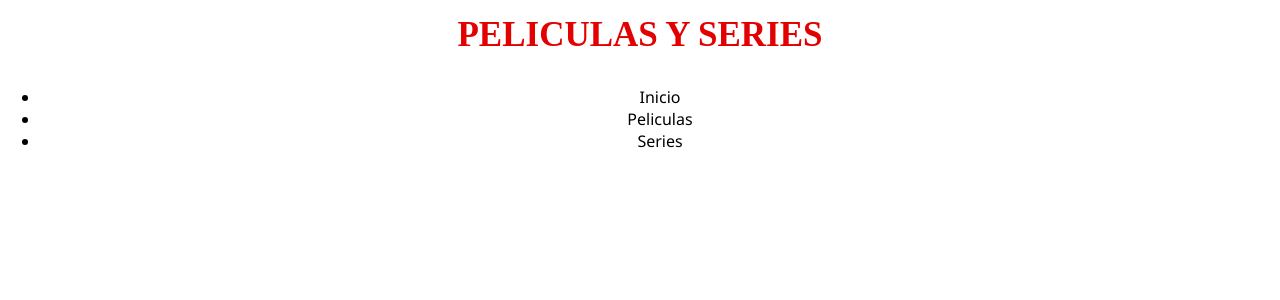
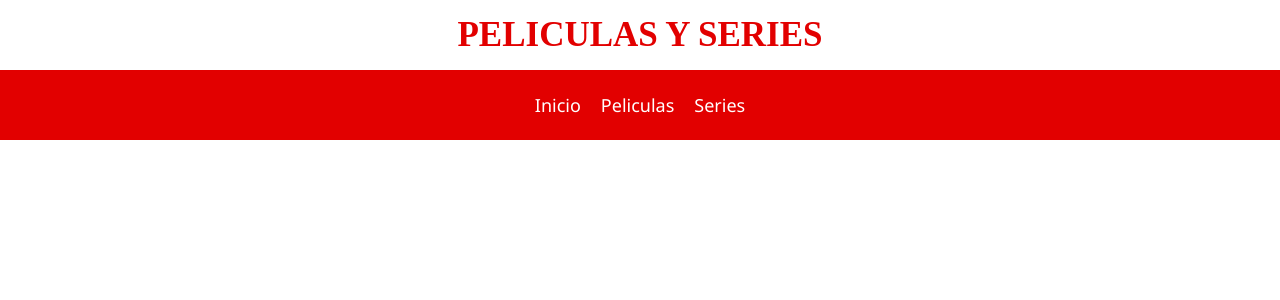
Before and after one commit to Gusy3/angular-pelis-series, an Angular app in the folder PelisySeries/: page / in a window 1280 px wide. Shown: the top 300 px of the page. Built offline with nearby package versions, Linux system fonts and the light colour scheme.

Commit message:
Añadido estilos para el menu

```diff
--- a/PelisySeries/src/assets/css/styles.css
+++ b/PelisySeries/src/assets/css/styles.css
@@ -9,6 +9,8 @@ body{
     -moz-font-smoothing: antialiased;
     -moz-osx-font-smoothing: antialiased;
 }
+
+/* HEADER */
 
 #header{
     height: 70px;
@@ -23,3 +25,40 @@ body{
     line-height: 23px;
     color: #E20000;
 }
+
+/* MENU */
+
+#slider{
+    width: 100%;
+    height: 70px;
+    background-color: #E20000;
+}
+
+#menu{
+    width: 70%;
+    font-size: 18px;
+    margin: 0px auto;
+}
+
+#menu ul{
+    line-height: 70px;
+    margin: 0px;
+    padding: 0px;
+}
+
+#menu ul li{
+    display: inline-block;
+    list-style: none;
+    margin-left: 10px;
+    margin-right: 10px;
+}
+
+#menu a{
+    text-decoration: none;
+    color: white;
+    transition: 300ms all;
+}
+
+#menu a:hover, .active{
+    color: black !important;
+}
```
